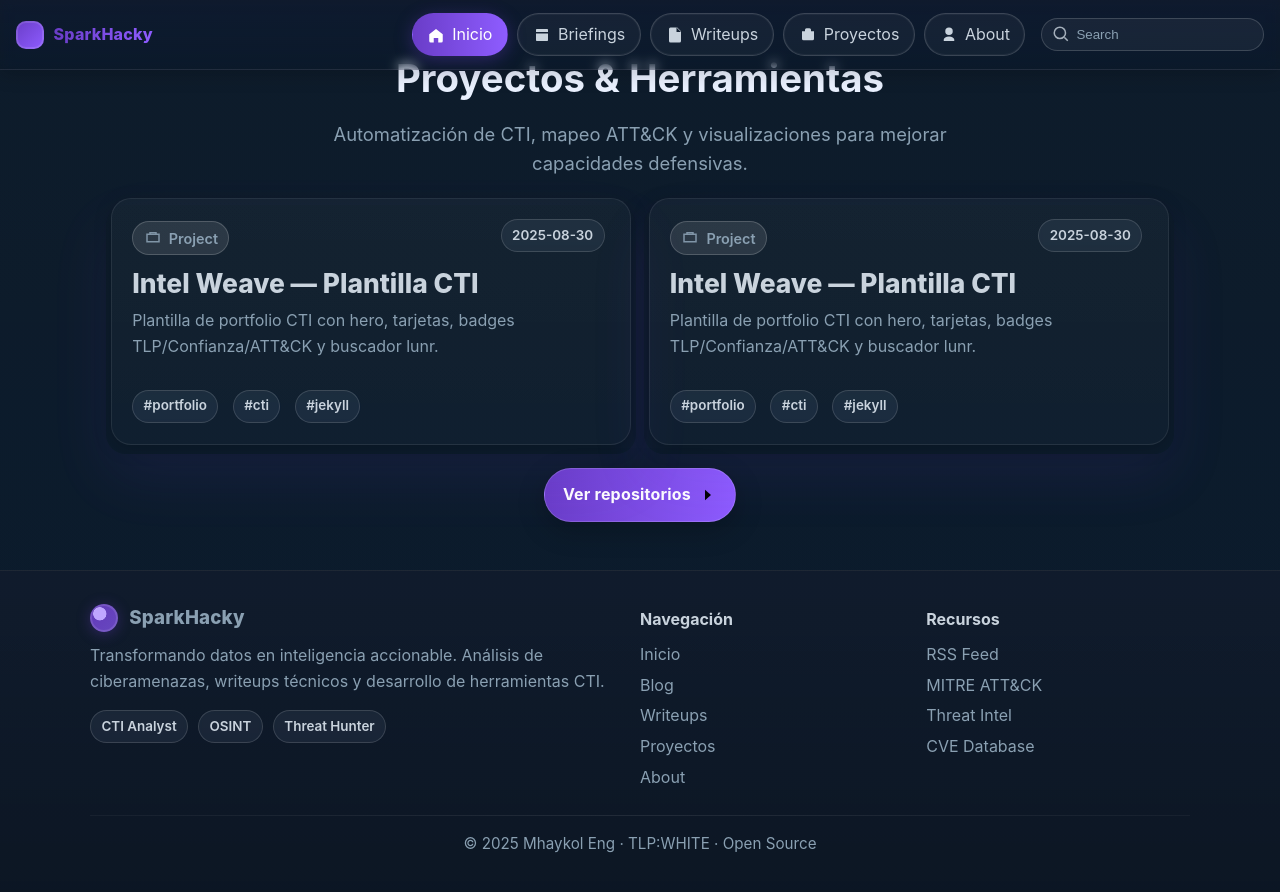
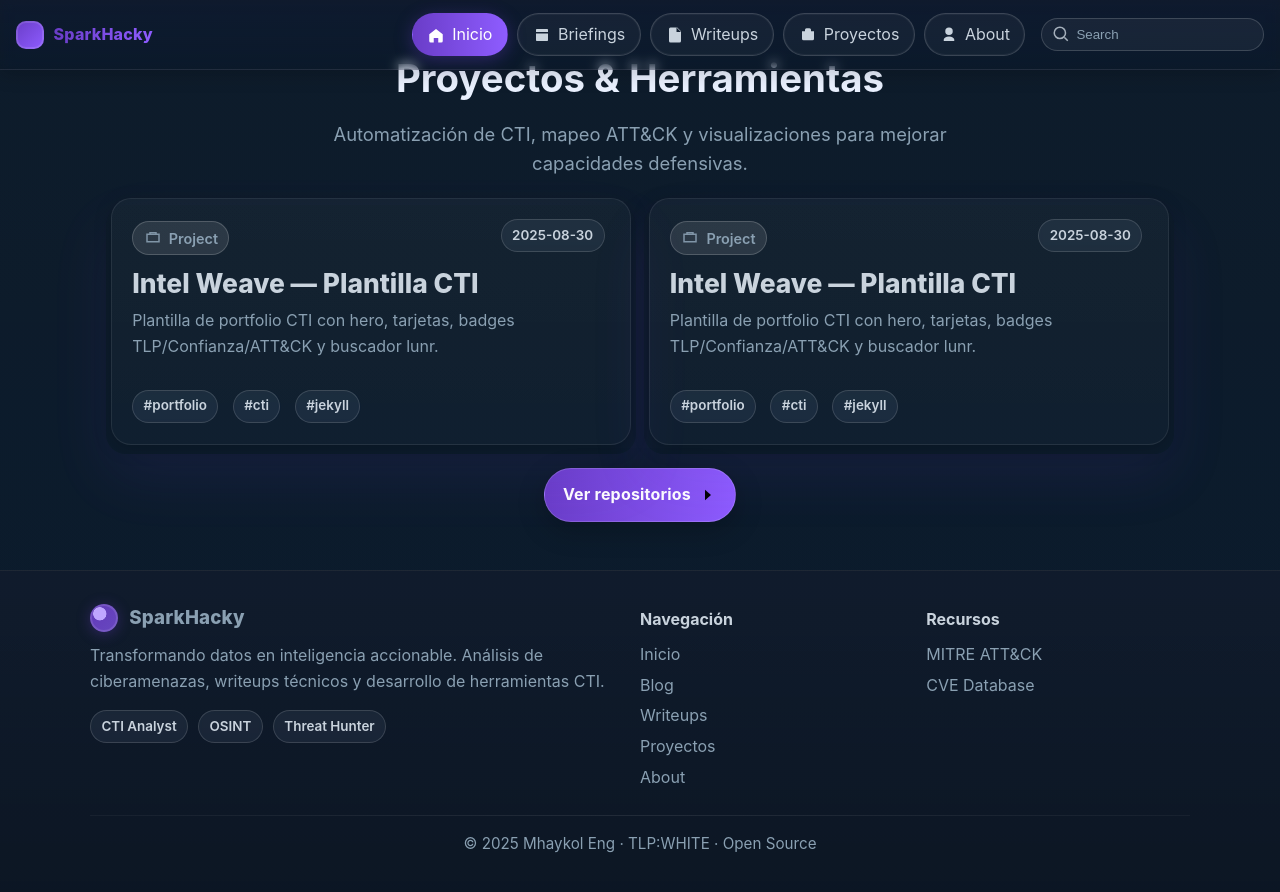
Before and after one commit to Sparkhacky/sparkhacky.github.io, a Jekyll site: the page built from index.html, in a window 1280 px wide and 900 px high, scrolled down 2049 px. Shown: the top 892 px of the window. Built offline with Jekyll 4.4.1, drawn with Linux system fonts in a browser that asks for light colours.

Commit message:
Update footer.html

```diff
--- a/_includes/footer.html
+++ b/_includes/footer.html
@@ -32,9 +32,7 @@
     <div class="footer-col">
       <h4>Recursos</h4>
       <ul class="footer-list">
-        <li><a href="{{ '/feed.xml' | relative_url }}">RSS Feed</a></li>
         <li><a href="https://attack.mitre.org/" target="_blank" rel="noopener">MITRE ATT&CK</a></li>
-        <li><a href="https://www.cisa.gov/cybersecurity-advisories" target="_blank" rel="noopener">Threat Intel</a></li>
         <li><a href="https://www.cvedetails.com/" target="_blank" rel="noopener">CVE Database</a></li>
       </ul>
     </div>
```
